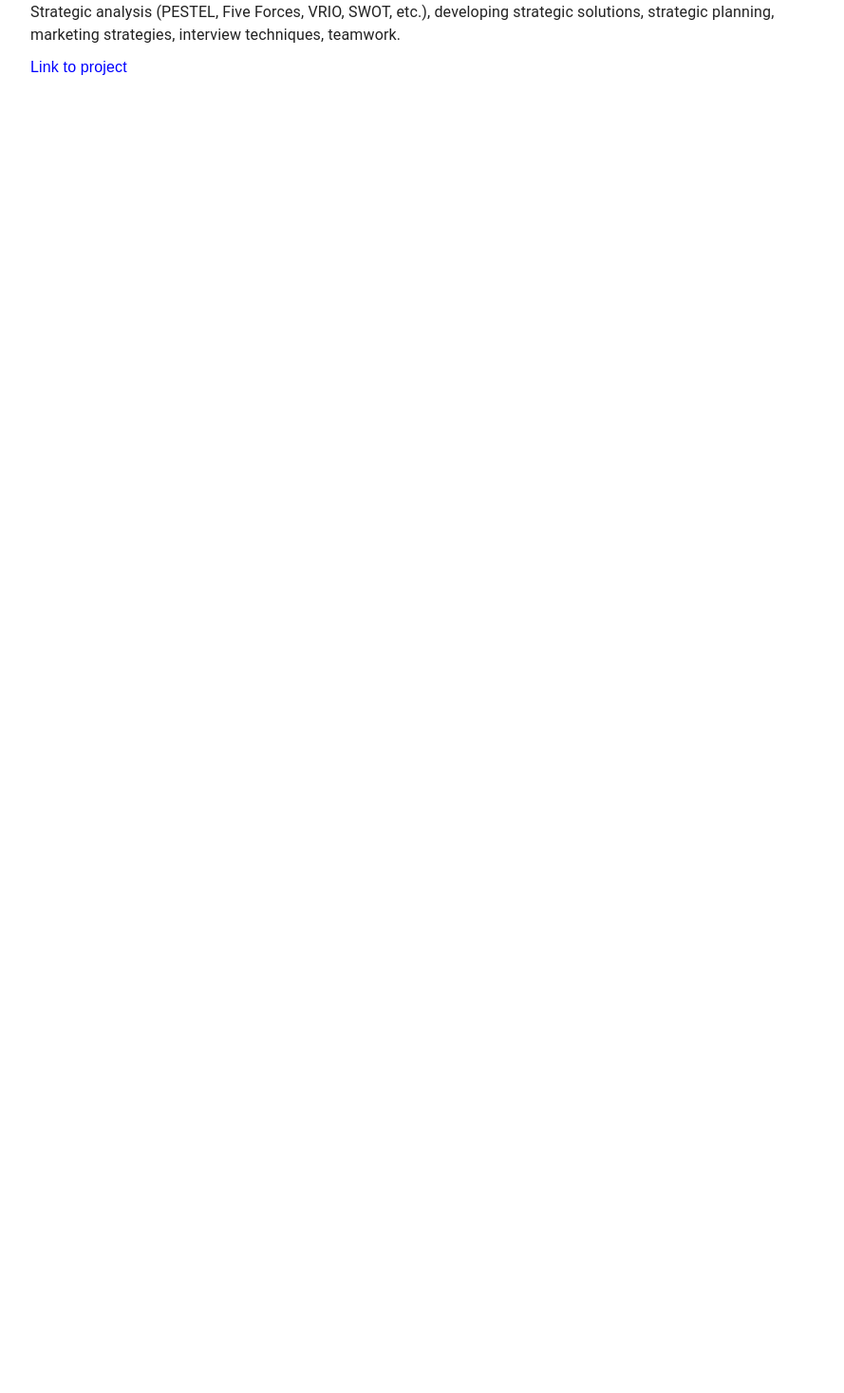
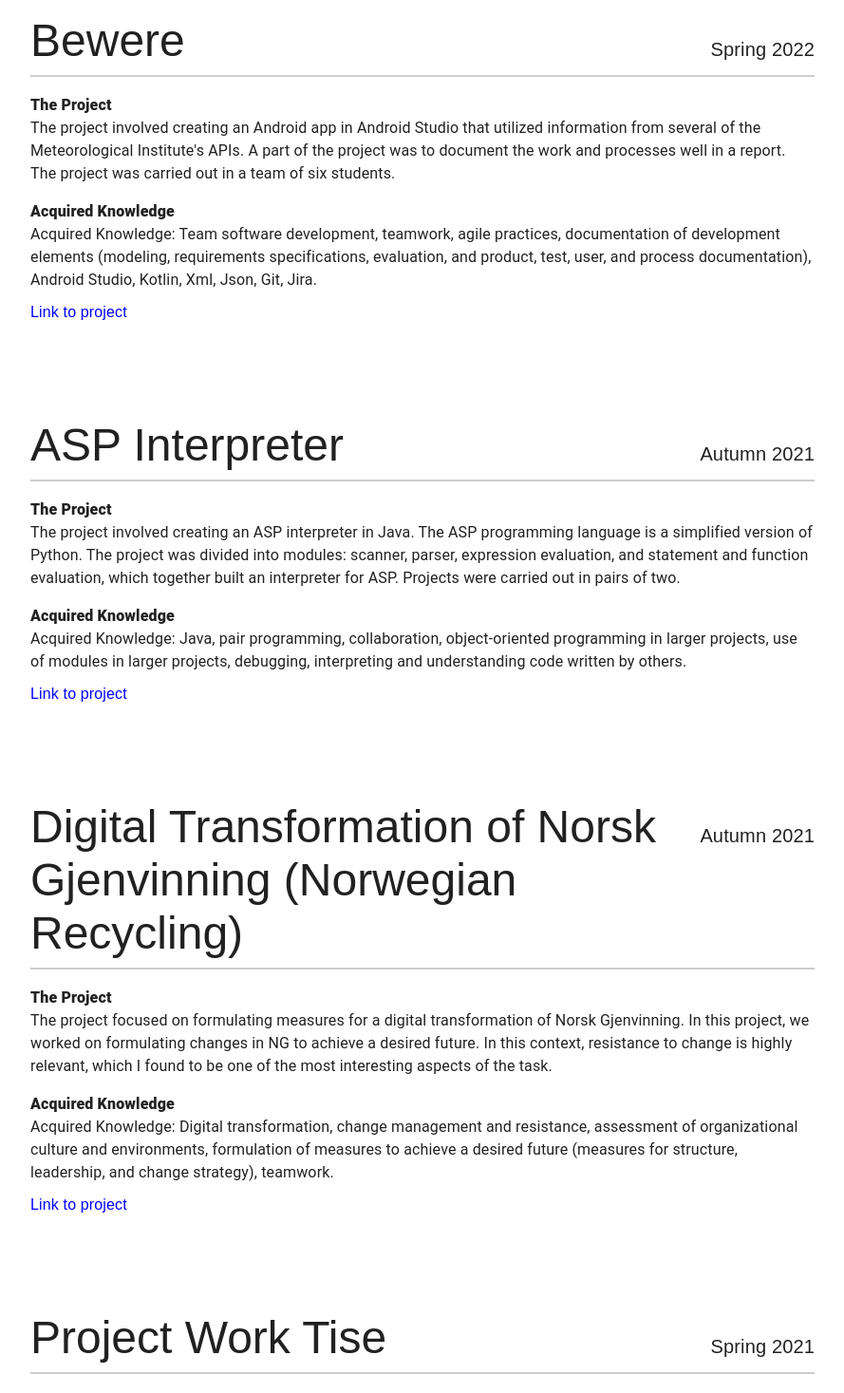
Before and after one commit to AndreaHelmersen/PortfolioAndreaHelmersen, a React (Vite) app: page / in a window 1280 px wide. Shown: the part 500-1967 px from the top of the page at 95% size, without its empty margins (18-907 px from the left). Before the commit the page ends 800 px from the top, so only its background shows below. Built offline with nearby package versions, Linux system fonts and the light colour scheme.

Commit message:
Added new project data

```diff
--- a/src/components/ProjectList.tsx
+++ b/src/components/ProjectList.tsx
@@ -12,7 +12,50 @@ const projects = [
       "Strategic analysis (PESTEL, Five Forces, VRIO, SWOT, etc.), developing strategic solutions, strategic planning, marketing strategies, interview techniques, teamwork.",
     link: "https://gitfront.io/r/AndreaHelmersen/Eo62QB3V989J/Decon-X/",
     image: deconXImage,
-    workedOn: "Spring 2022"
+    workedOn: "Spring 2022",
+  },
+  {
+    title: "Bewere",
+    projectText:
+      "The project involved creating an Android app in Android Studio that utilized information from several of the Meteorological Institute's APIs. A part of the project was to document the work and processes well in a report. The project was carried out in a team of six students.",
+    IdeaText:
+      "Idea: The app provides an overview of various everyday risk factors that may give cause for concern. The user selects a preferred location on the map in the app, and the hazards are then displayed.",
+    knowledgeText:
+      "Acquired Knowledge: Team software development, teamwork, agile practices, documentation of development elements (modeling, requirements specifications, evaluation, and product, test, user, and process documentation), Android Studio, Kotlin, Xml, Json, Git, Jira.",
+    link: "https://gitfront.io/r/AndreaHelmersen/MsD28eJ9hebs/Bewere/",
+    //image: bewereImage, // Provide the image URL for Bewere
+    workedOn: "Spring 2022",
+  },
+  {
+    title: "ASP Interpreter",
+    projectText:
+      "The project involved creating an ASP interpreter in Java. The ASP programming language is a simplified version of Python. The project was divided into modules: scanner, parser, expression evaluation, and statement and function evaluation, which together built an interpreter for ASP. Projects were carried out in pairs of two.",
+    knowledgeText:
+      "Acquired Knowledge: Java, pair programming, collaboration, object-oriented programming in larger projects, use of modules in larger projects, debugging, interpreting and understanding code written by others.",
+    link: "https://gitfront.io/r/AndreaHelmersen/18ef300e5e098d17360269ff8f91dba72998652a/Asp-Interpreter/",
+    //image: aspInterpreterImage, // Provide the image URL for the ASP Interpreter project
+    workedOn: "Autumn 2021",
+  },
+  {
+    title: "Digital Transformation of Norsk Gjenvinning (Norwegian Recycling)",
+    projectText:
+      "The project focused on formulating measures for a digital transformation of Norsk Gjenvinning. In this project, we worked on formulating changes in NG to achieve a desired future. In this context, resistance to change is highly relevant, which I found to be one of the most interesting aspects of the task.",
+    knowledgeText:
+      "Acquired Knowledge: Digital transformation, change management and resistance, assessment of organizational culture and environments, formulation of measures to achieve a desired future (measures for structure, leadership, and change strategy), teamwork.",
+    link: "https://gitfront.io/r/AndreaHelmersen/d3d9f53f86a99d61ab5f529f4298894952e66a2b/Digital-transformasjon-av-NG/",
+    //image: ngDigitalTransformationImage, // Provide the image URL for the NG Digital Transformation project
+    workedOn: "Autumn 2021",
+  },
+  {
+    title: "Project Work Tise",
+    projectText:
+      "In this project, we started with a product from a Norwegian high-tech company, mainly developing a plan for the product, distribution, pricing, and marketing communication for the selected target audience in 2022. The chosen product was Tise's sharing economy platform, primarily for the used clothing market.",
+
+    knowledgeText:
+      "Acquired Knowledge: Analysis of microenvironments, assessment of competitive advantages ('Sweet Spot'), market segmentation, market research, marketing plan development, teamwork.",
+    link: "gitfront.io/r/AndreaHelmersen/1c2a35fad9c12503c16a010c281db885c3387e9c/Prosjektoppgave-Tise/",
+    //image: tiseSpring2021Image, // Provide the image URL for the Tise Spring 2021 project
+    workedOn: "Spring 2021",
   },
 ];
 
```
